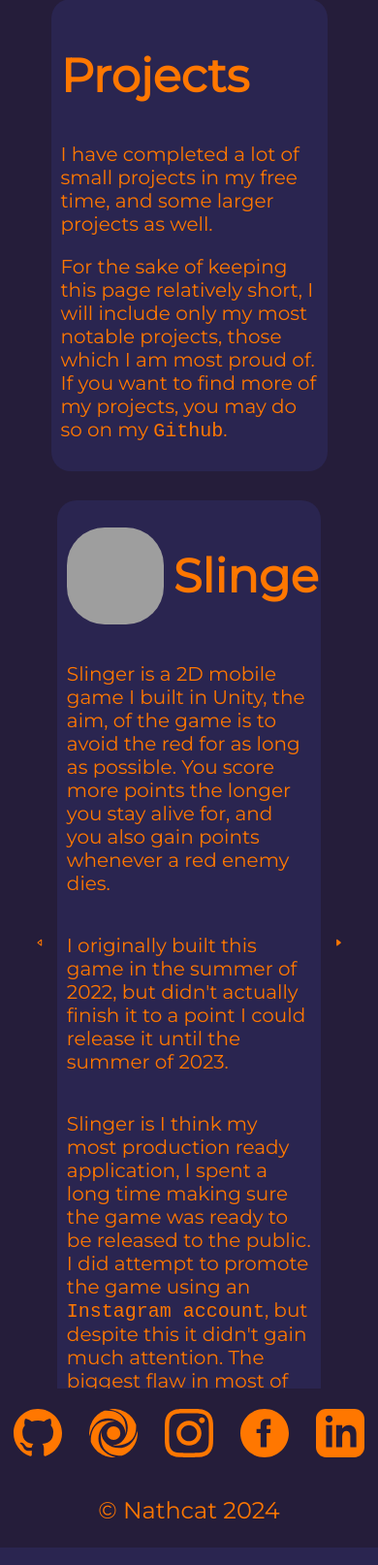
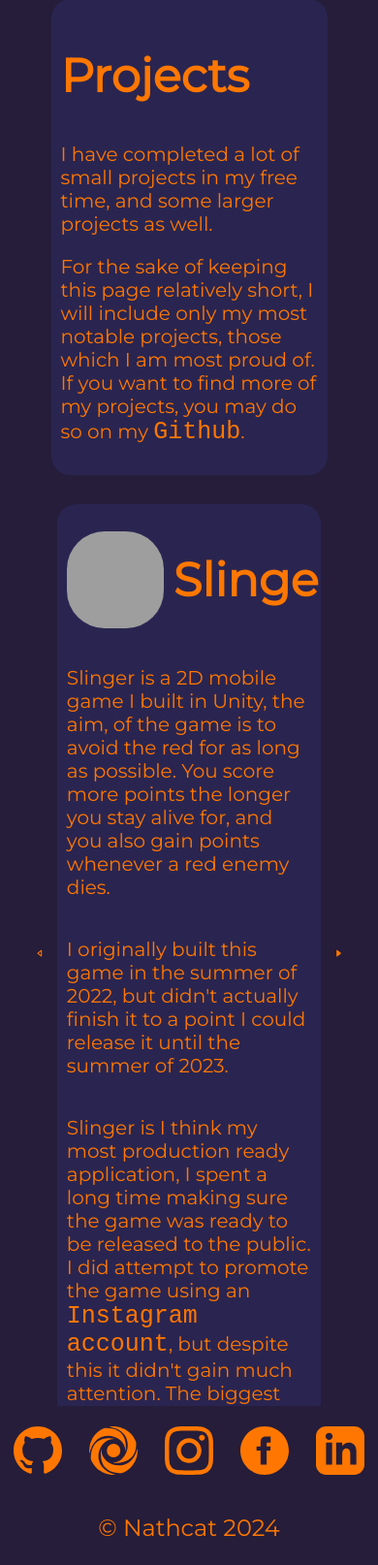
Before and after one commit to Nathcat/nathcat.net, a PHP site: page /projects/index.php in a window 390 px wide. Shown: the part 254-1868 px from the top of the page at 97% size. Run offline with PHP 8.4, Linux system fonts and the light colour scheme; grey boxes are pictures that could not be loaded.

Commit message:
Changed font sizes on input fields

```diff
--- a/static/css/new-common.css
+++ b/static/css/new-common.css
@@ -124,7 +124,7 @@ a:hover {
         font-size: 2em;
     }
 
-    p {
+    p, a {
         font-size: 1.25em;
     }
 
@@ -132,7 +132,7 @@ a:hover {
         font-size: 3em;
     }
 
-    h3 {
+    h3, input, button {
         font-size: 1.5em;
     }
 
```
